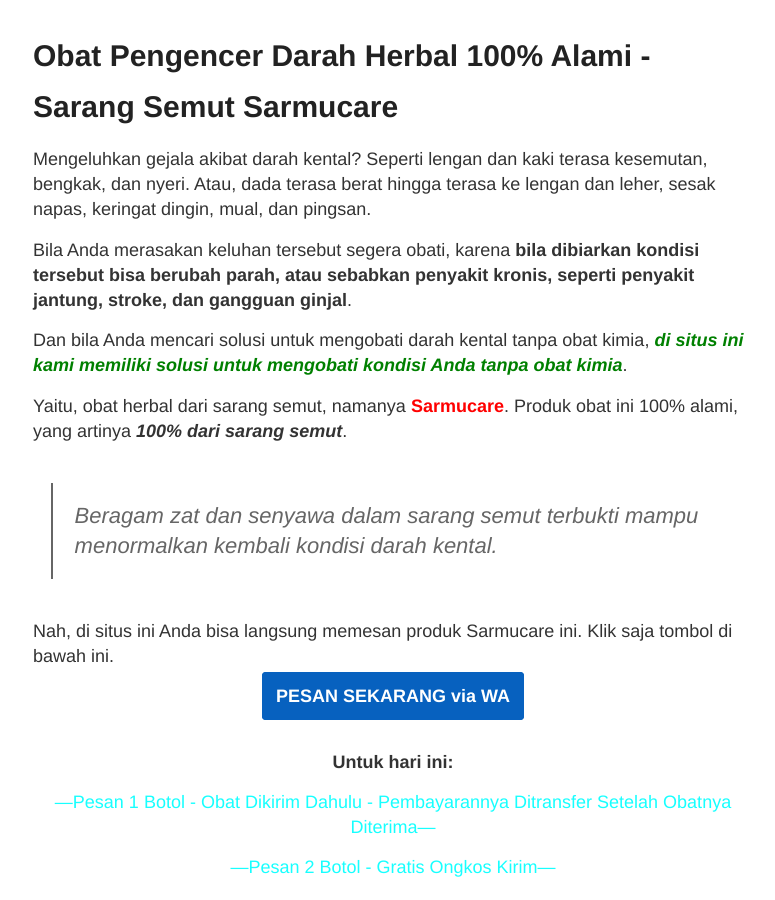
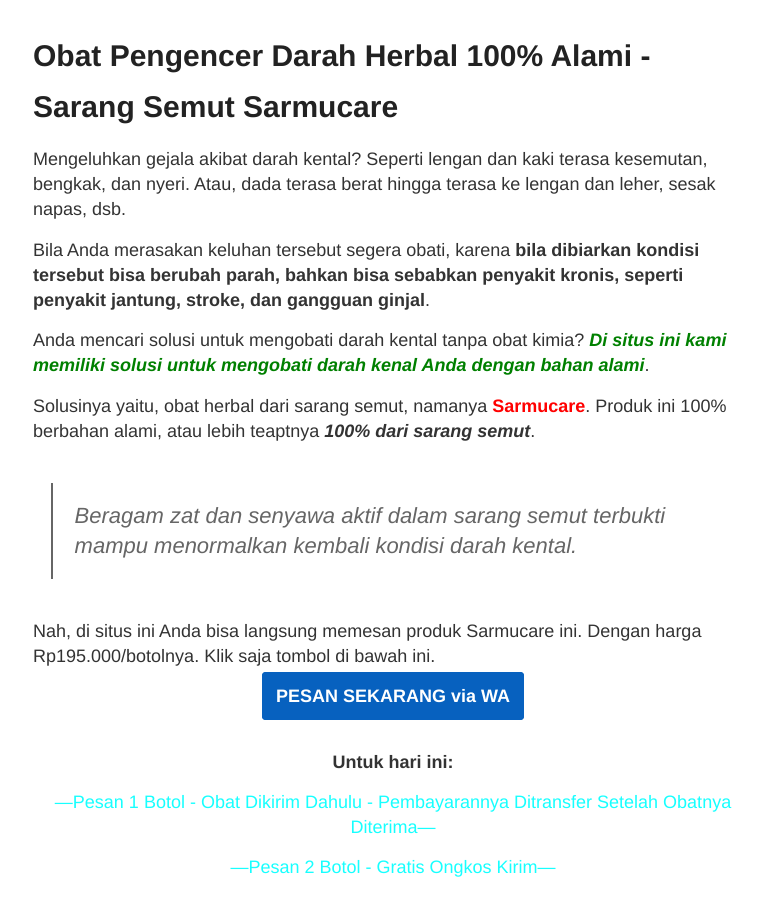
Before and after one commit to zeinherbal/zeinherbal.github.io, a Jekyll site: the page built from _posts/2019-12-03-obat-pengencer-darah.md, in a window 1280 px wide and 900 px high. Shown: the whole window, without its empty margins (247-1022 px from the left). Built offline with Jekyll 4.4.1, drawn with Linux system fonts in a browser that asks for light colours; a script that is not in the unit is left out.

Commit message:
Update 2019-12-03-obat-pengencer-darah.md

```diff
--- a/_posts/2019-12-03-obat-pengencer-darah.md
+++ b/_posts/2019-12-03-obat-pengencer-darah.md
@@ -4,17 +4,17 @@
 description: Darah kental tentulah berbahaya bagi tubuh, untuk itu segera obati dengan obat herbal Sarmucare, dari 100% sarang semut.
 ---
 
-Mengeluhkan gejala akibat darah kental? Seperti lengan dan kaki terasa kesemutan, bengkak, dan nyeri. Atau, dada terasa berat hingga terasa ke lengan dan leher, sesak napas, keringat dingin, mual, dan pingsan.
+Mengeluhkan gejala akibat darah kental? Seperti lengan dan kaki terasa kesemutan, bengkak, dan nyeri. Atau, dada terasa berat hingga terasa ke lengan dan leher, sesak napas, dsb.
 
-Bila Anda merasakan keluhan tersebut segera obati, karena **bila dibiarkan kondisi tersebut bisa berubah parah, atau sebabkan penyakit kronis, seperti penyakit jantung, stroke, dan gangguan ginjal**.
+Bila Anda merasakan keluhan tersebut segera obati, karena **bila dibiarkan kondisi tersebut bisa berubah parah, bahkan bisa sebabkan penyakit kronis, seperti penyakit jantung, stroke, dan gangguan ginjal**.
 
-Dan bila Anda mencari solusi untuk mengobati darah kental tanpa obat kimia, ***<span style="color: green">di situs ini kami memiliki solusi untuk mengobati kondisi Anda tanpa obat kimia</span>***.
+Anda mencari solusi untuk mengobati darah kental tanpa obat kimia? ***<span style="color: green">Di situs ini kami memiliki solusi untuk mengobati darah kenal Anda dengan bahan alami</span>***.
 
-Yaitu, obat herbal dari sarang semut, namanya **<span style="color: red">Sarmucare</span>**. Produk obat ini 100% alami, yang artinya ***100% dari sarang semut***.
+Solusinya yaitu, obat herbal dari sarang semut, namanya **<span style="color: red">Sarmucare</span>**. Produk ini 100% berbahan alami, atau lebih teaptnya ***100% dari sarang semut***.
 
-> Beragam zat dan senyawa dalam sarang semut terbukti mampu menormalkan kembali kondisi darah kental.
+> Beragam zat dan senyawa aktif dalam sarang semut terbukti mampu menormalkan kembali kondisi darah kental.
 
-Nah, di situs ini Anda bisa langsung memesan produk Sarmucare ini. Klik saja tombol di bawah ini.
+Nah, di situs ini Anda bisa langsung memesan produk Sarmucare ini. Dengan harga Rp195.000/botolnya. Klik saja tombol di bawah ini.
 
 <a href="https://api.whatsapp.com/send?phone=6282215649991&amp;text=Saya%20pesan%20obat%20herbal%20Sarang%20Semut%20Sarmucare%20dengan%20format%20pesanan%3A%0A-%20Kode%20produk%3A%20YBG%0A-%20Jumlah%20pesanan%3A%20%0A-%20Nama%20lengkap%3A%0A-%20Alamat%3A%0A-%20No.%20Hp%2FTelepon%3A" style="background-color: #0761bf; border: solid 4px #0761bf; border-radius: 4px; color: white; padding: 10px;">**PESAN SEKARANG via WA**</a>
 <br>
```
